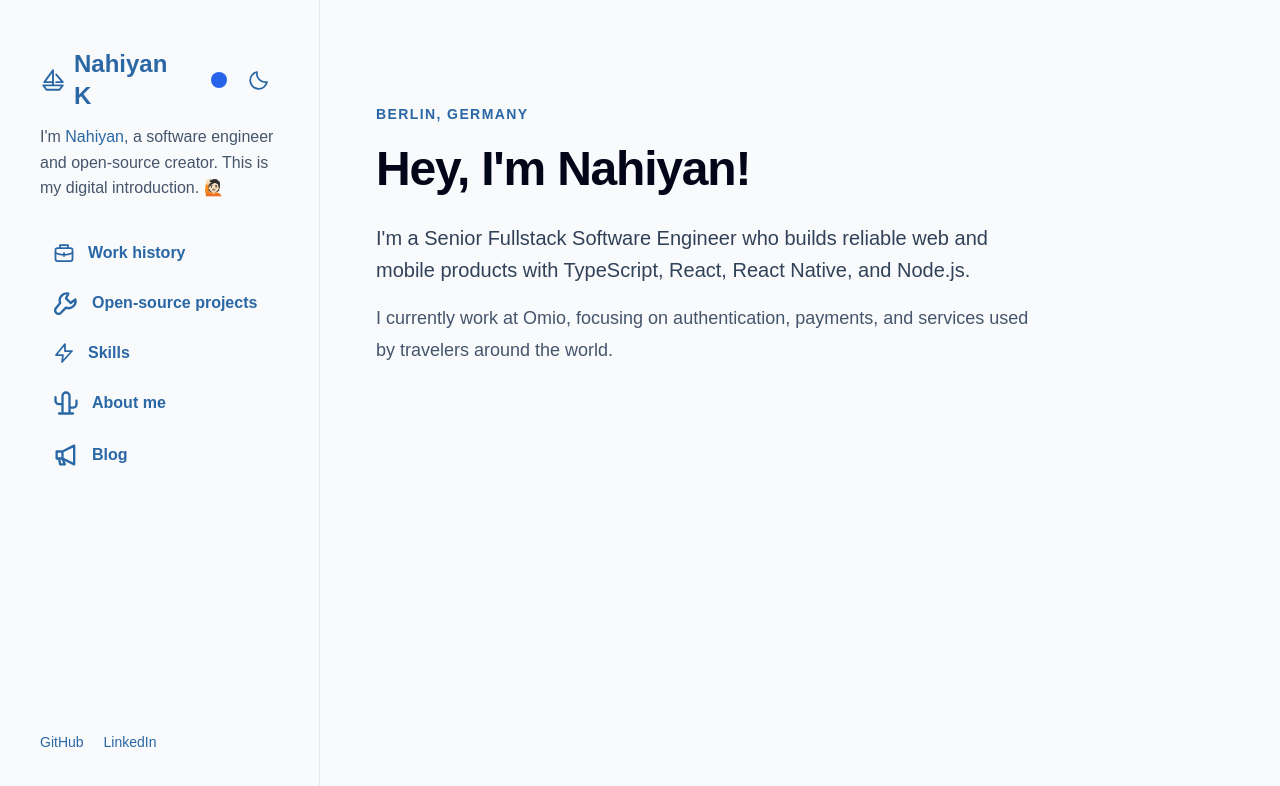
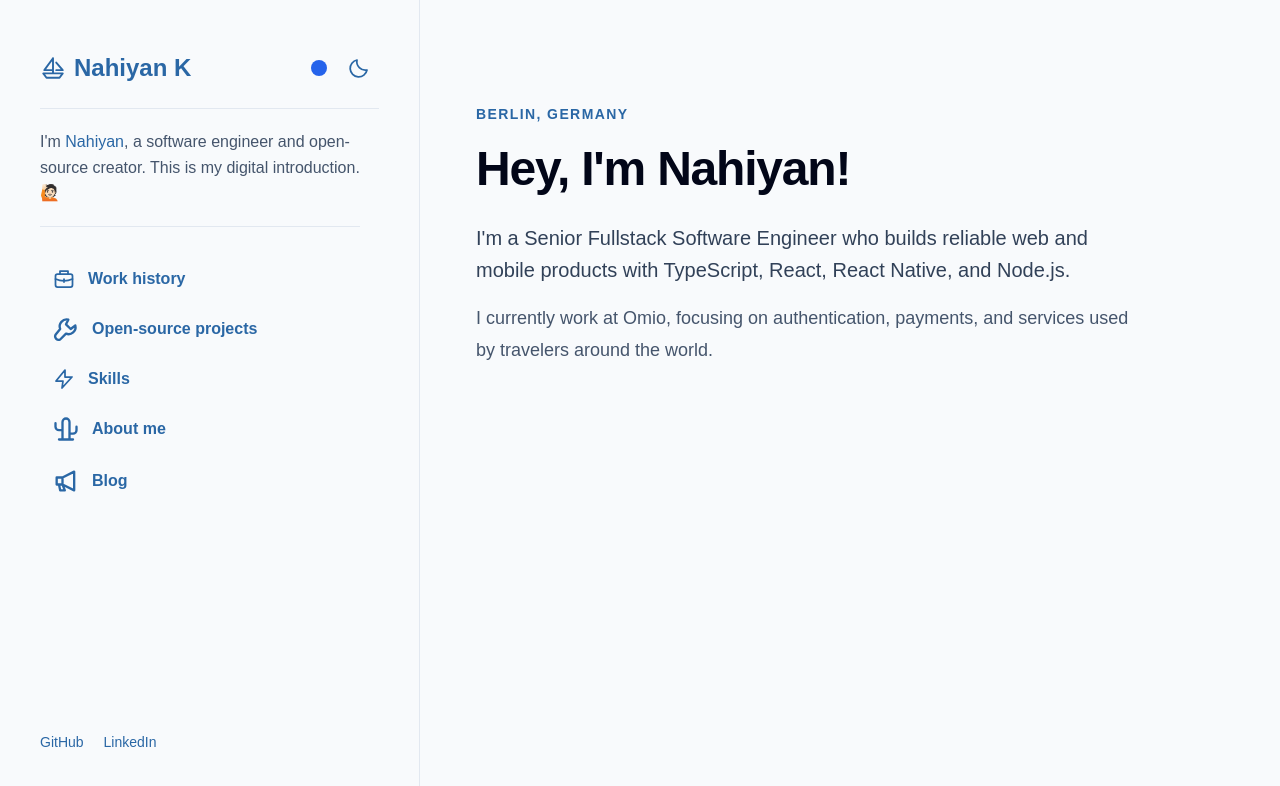
Before and after one commit to ayonious/oyon-portfolio, a Next.js app: page / in a window 1280 px wide. Shown: the top 786 px of the page. Built offline with nearby package versions, Linux system fonts and the light colour scheme.

Commit message:
feat: refine sidebar layout

```diff
--- a/app/layout.tsx
+++ b/app/layout.tsx
@@ -13,7 +13,7 @@ export default function RootLayout({ children }: { children: ReactNode }) {
   return (
     <html lang="en">
       <body>
-        <div className="lg:grid lg:h-screen lg:grid-cols-[320px_minmax(0,1fr)] lg:overflow-hidden">
+        <div className="lg:grid lg:h-screen lg:grid-cols-[420px_minmax(0,1fr)] lg:overflow-hidden">
           <ProfileSidebar />
           <main className="px-6 py-6 lg:h-screen lg:overflow-y-auto lg:px-14 lg:py-10">
             {children}
--- a/components/ColorPalette.tsx
+++ b/components/ColorPalette.tsx
@@ -65,7 +65,7 @@ export default function ColorPalette() {
       </button>
 
       {open && (
-        <div className="absolute right-0 top-12 z-20 flex gap-1 rounded-xl border border-slate-200 bg-white p-2 shadow-lg dark:border-slate-700 dark:bg-slate-900">
+        <div className="absolute right-0 top-12 z-20 flex flex-col gap-1 rounded-xl border border-slate-200 bg-white p-2 shadow-lg dark:border-slate-700 dark:bg-slate-900">
           {palette.map((option) => (
             <button
               key={option.value}
--- a/components/ProfileSidebar.tsx
+++ b/components/ProfileSidebar.tsx
@@ -23,7 +23,7 @@ export default function ProfileSidebar() {
     <aside className="border-b border-slate-200 px-6 py-8 transition-colors dark:border-slate-700 dark:bg-slate-900 lg:h-screen lg:border-r lg:border-b-0 lg:px-10 lg:py-12">
       <div className="flex h-full flex-col">
         <div>
-          <div className="flex items-center justify-between gap-4">
+          <div className="flex items-center justify-between gap-4 border-b border-slate-200 pb-5 dark:border-slate-700">
             <Link
               className="flex items-center gap-2 text-2xl font-bold text-slate-950 no-underline dark:text-slate-50"
               href="/"
@@ -36,7 +36,7 @@ export default function ProfileSidebar() {
               <ThemeToggle />
             </div>
           </div>
-          <p className="mt-3 max-w-xs text-slate-600 dark:text-slate-300">
+          <p className="mt-5 max-w-xs border-b border-slate-200 pb-5 text-slate-600 dark:border-slate-700 dark:text-slate-300">
             I&apos;m <Link href="/about">Nahiyan</Link>, a software engineer and
             open-source creator. This is my digital introduction. 🙋🏻
           </p>
```
